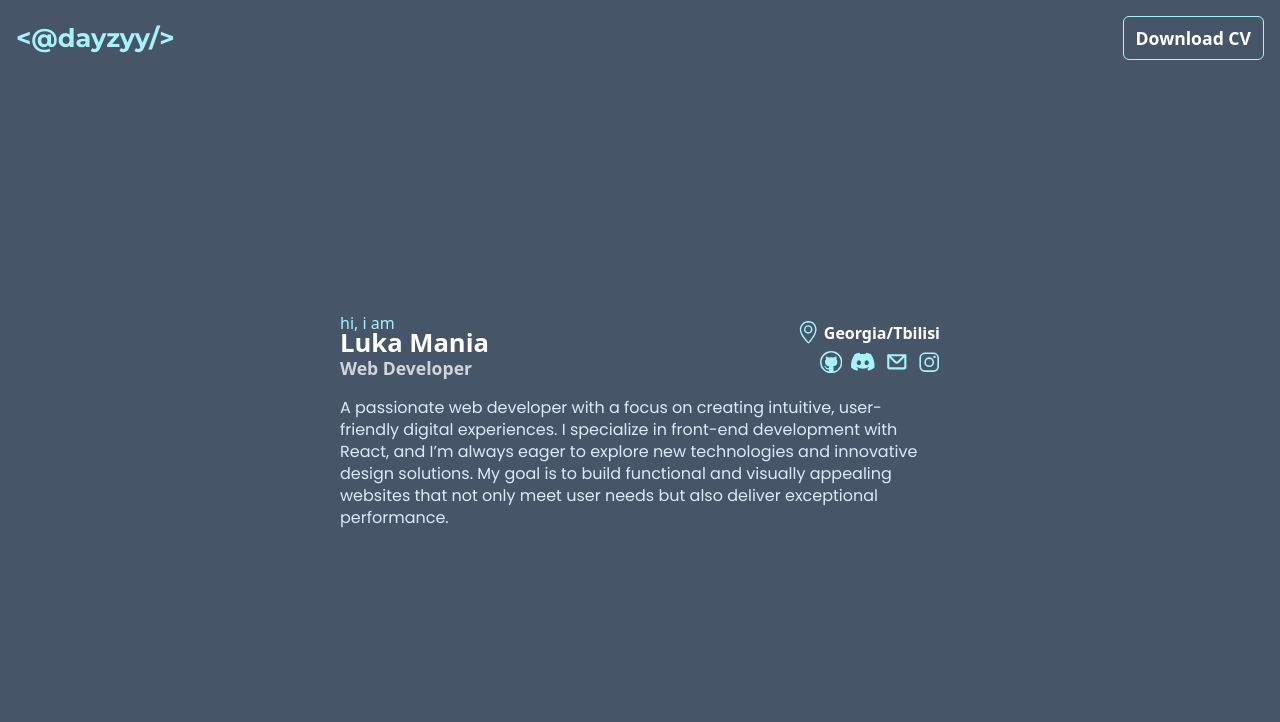
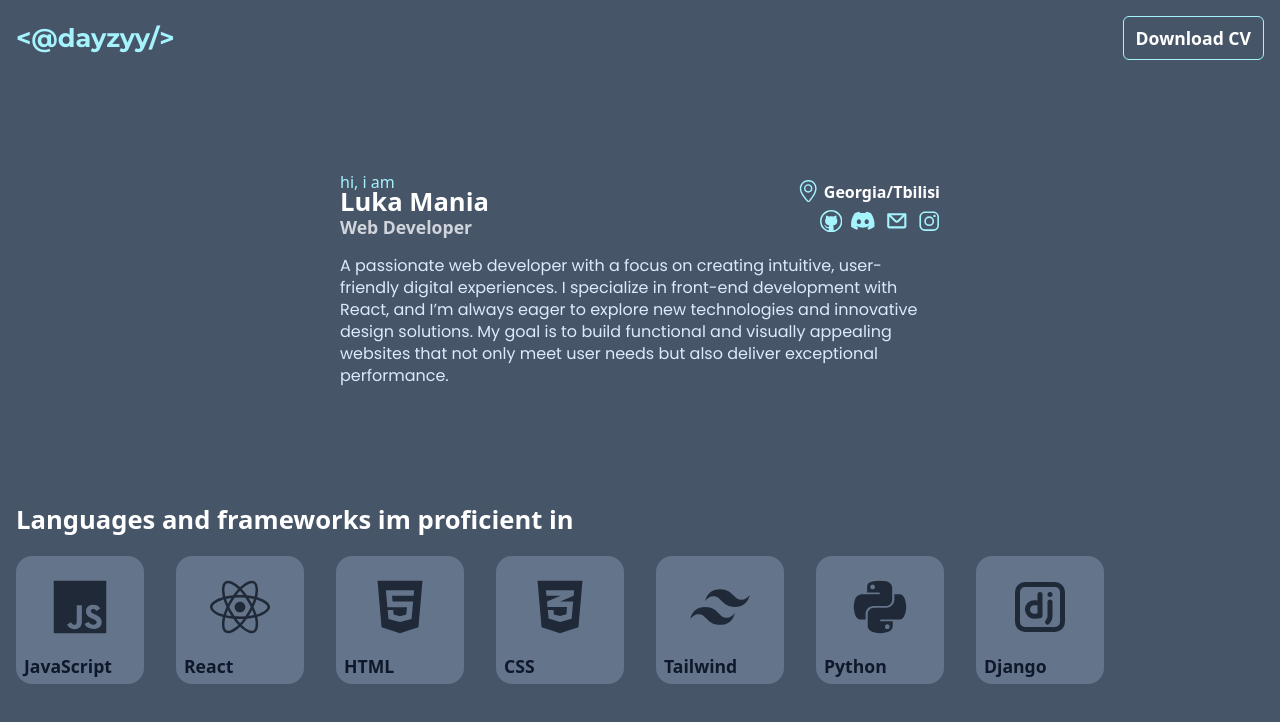
Before and after one commit to dayzyy/Portfolio, a React (Vite) app in the folder frontend/: page / in a window 1280 px wide. Shown: the top 722 px of the page. Built offline with nearby package versions, Linux system fonts and the light colour scheme.

Commit message:
feat(frontend) add cards, listing languages and frameworks im familiar with

```diff
--- a/frontend/src/App.jsx
+++ b/frontend/src/App.jsx
@@ -3,6 +3,7 @@ import {useEffect, useState} from "react"
 import Logo from "./components/Logo.jsx"
 import CV from "./components/CV.jsx"
 import Information from "./components/Information.jsx"
+import Skills from "./components/Skills.jsx"
 
 export default function App() {
     const [theme, setTheme] = useState(localStorage.getItem('theme') || 'original')
@@ -14,8 +15,8 @@ export default function App() {
 
     return (
 	<main className="bg-[var(--color-bg)]">
-      	<div className="h-screen w-screen p-4 flex flex-col">
-	    <header className="flex justify-between items-center flex-grow-0">
+	    <div className="min-h-screen min-w-screen p-4 flex flex-col gap-16">
+		<header className="flex-grow-0 flex justify-between items-center">
 		    <h1 style={{fontSize: 'var(--size-text-heading)', fontFamily: 'var(--font-family-heading)'}} className="text-[var(--color-text-logo)]  font-bold"><Logo/></h1>
 		    <CV/>
 		</header>
@@ -34,8 +35,11 @@ export default function App() {
 
 			<p style={{fontSize: 'var(--size-text-paragraph)', fontFamily: 'var(--font-family-text)'}} className="text-[var(--color-text-paragraph)] leading-snug">A passionate web developer with a focus on creating intuitive, user-friendly digital experiences. I specialize in front-end development with React, and I’m always eager to explore new technologies and innovative design solutions. My goal is to build functional and visually appealing websites that not only meet user needs but also deliver exceptional performance.</p>
 		    </div>
+		</section>
 
-
+		<section className="flex-grow flex flex-col gap-4">
+		    <p style={{fontSize: 'var(--size-text-heading)'}} className="text-[var(--color-text-primary)] font-bold">Languages and frameworks im proficient in</p>
+		    <Skills/>
 		</section>
 	    </div>
 	</main>
--- /dev/null
+++ b/frontend/src/components/SkillCard.jsx
@@ -0,0 +1,14 @@
+export default function SkillCard({skill}) {
+    return (
+	<div className="h-[8rem] w-[8rem] bg-[var(--color-bg-card)] rounded-2xl flex flex-col items-center px-2 py-1">
+	    <div className="flex-grow grid place-items-center text-6xl text-[var(--color-icon-lang)]">
+		{skill.icon}
+	    </div>
+
+
+	    <div style={{fontSize: 'var(--size-text-medium)'}} className="self-start text-[var(--color-text-icon)] font-bold">
+		{skill.language}
+	    </div>
+	</div>
+    )
+}
--- /dev/null
+++ b/frontend/src/components/Skills.jsx
@@ -0,0 +1,30 @@
+import SkillCard from "./SkillCard"
+import { IoLogoJavascript } from "react-icons/io5";
+import { FaReact } from "react-icons/fa";
+import { FaHtml5 } from "react-icons/fa6";
+import { FaCss3Alt } from "react-icons/fa6";
+import { RiTailwindCssFill } from "react-icons/ri";
+import { FaPython } from "react-icons/fa6";
+import { TbBrandDjango } from "react-icons/tb";
+
+export default function Skills() {
+    const skills = [
+	{language: 'JavaScript', icon: <IoLogoJavascript/>},
+	{language: 'React', icon: <FaReact/>},
+	{language: 'HTML', icon: <FaHtml5/>},
+	{language: 'CSS', icon: <FaCss3Alt/>},
+	{language: 'Tailwind', icon: <RiTailwindCssFill/>},
+	{language: 'Python', icon: <FaPython/>},
+	{language: 'Django', icon: <TbBrandDjango/>},
+    ]
+
+    return (
+	<div className="flex gap-8 flex-wrap">
+	    {
+		skills.map(skill => (
+		    <SkillCard key={skill.language} skill={skill}/>
+		))
+	    }
+	</div>
+    )
+}
--- a/frontend/src/index.css
+++ b/frontend/src/index.css
@@ -9,6 +9,10 @@
 	    padding: 0;
 	    margin: 0;
 	    box-sizing: border-box;
+	 }
+
+	 .hl {     /*Highlight for development*/
+	     border: 1px solid blue;
 	 }
 
 	 .trim {
@@ -26,11 +30,15 @@
 
     [data-theme="original"] {
 	--color-bg: #475569;
+	--color-bg-card: #64748B;
 
 	--color-text-logo: #A5F3FC;
 	--color-text-primary: #FFFFFF;
 	--color-text-secondary: #D1D5DB;
 	--color-text-paragraph: #DBEAFE;
+	--color-text-icon: #0F172A;
+
+	--color-icon-lang: #1F2937;
 
 	--size-text-heading: 1.6rem;
 	--size-text-medium: 1.1rem;
```
Lines whose indentation alone changed are shown as unchanged.
